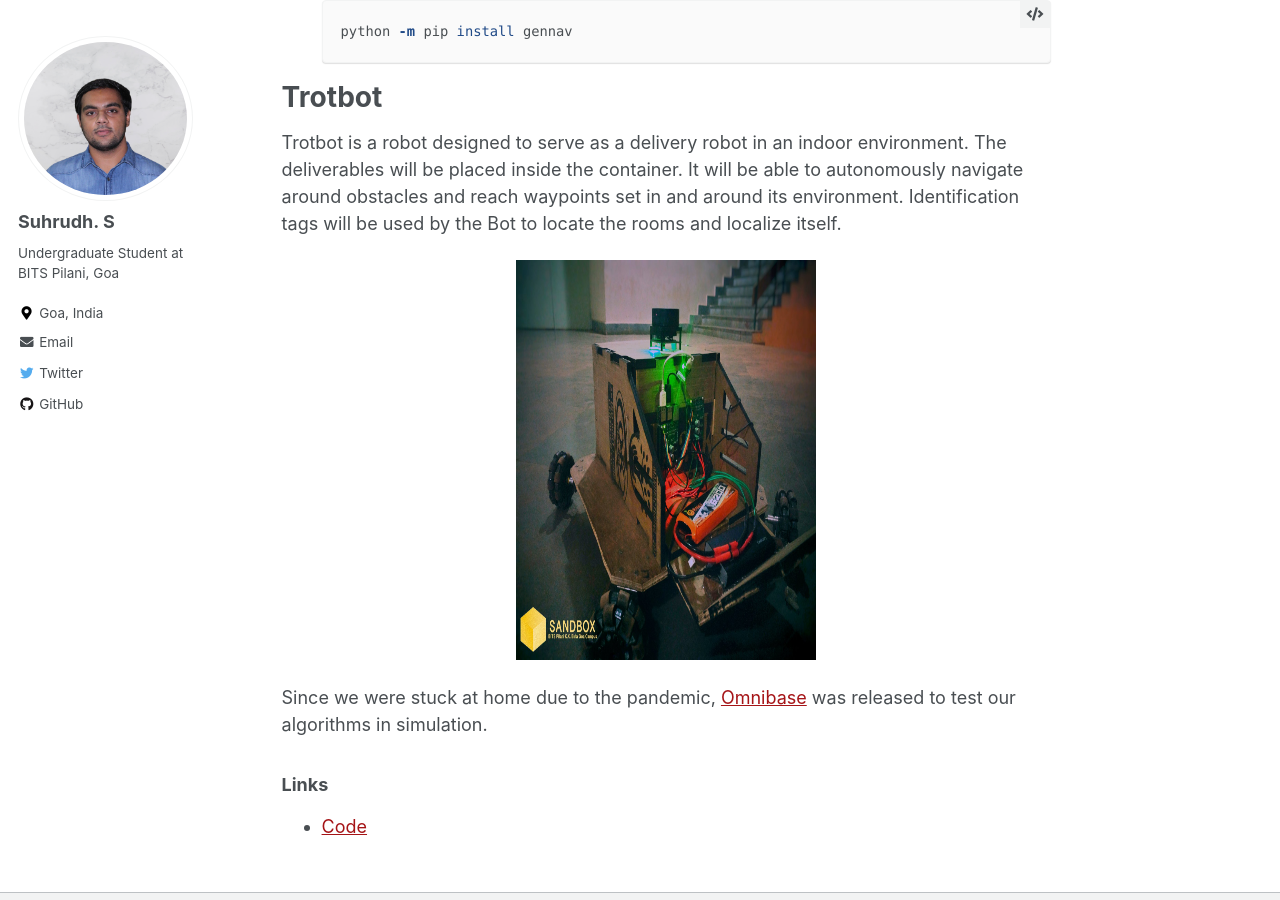
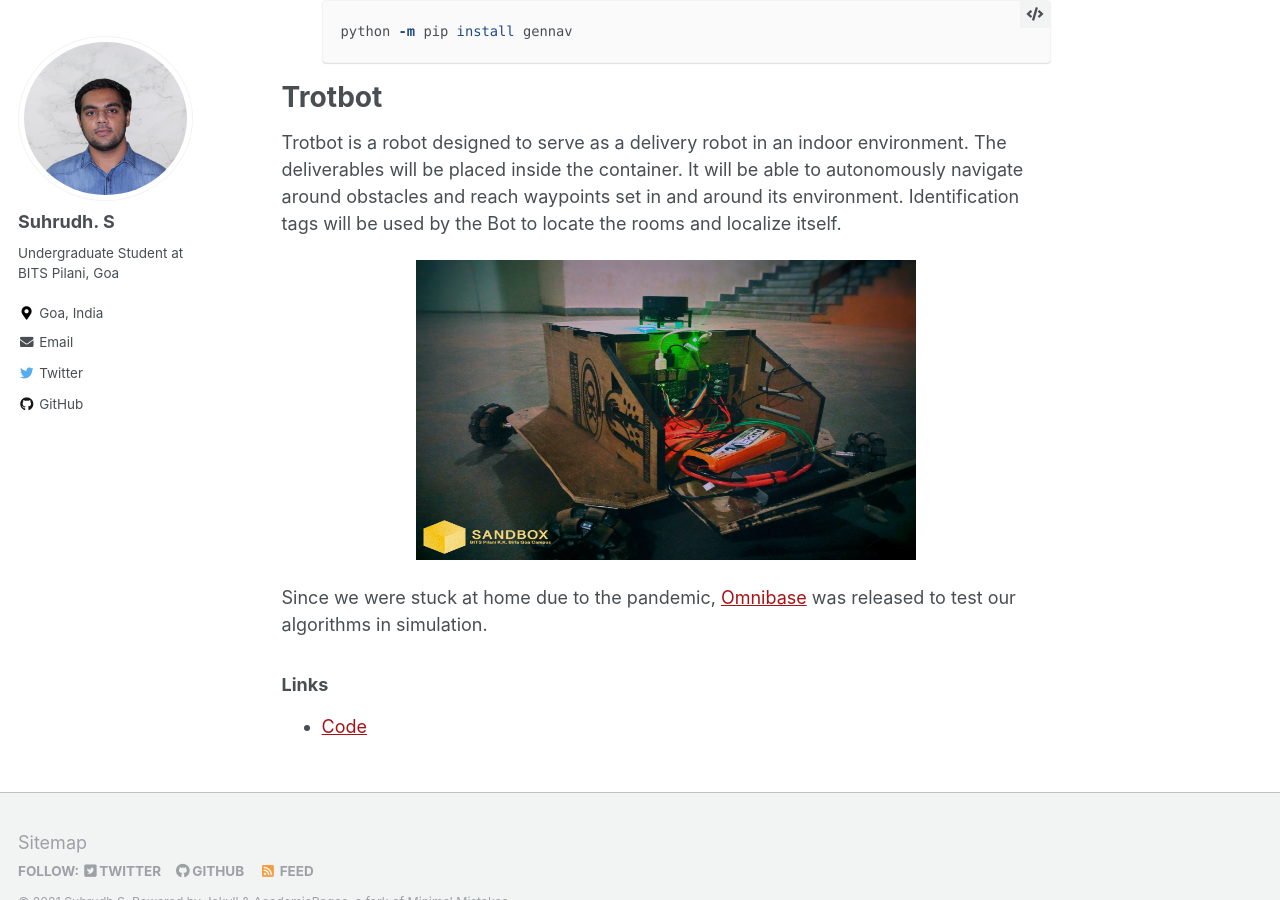
Before and after one commit to SuhrudhSarathy/SuhrudhSarathy.github.io, a Jekyll site: the page built from _pages/software.md, in a window 1280 px wide and 900 px high, scrolled down 1832 px. Built offline with Jekyll 4.4.1, drawn with Linux system fonts in a browser that asks for light colours.

Commit message:
image aligned perfectly

```diff
--- a/_pages/software.md
+++ b/_pages/software.md
@@ -55,7 +55,7 @@ python -m pip install gennav
 Trotbot is a robot designed to serve as a delivery robot in an indoor environment. The deliverables will be placed inside the container. It will be able to autonomously navigate around obstacles and reach waypoints set in and around its environment. Identification tags will be used by the Bot to locate the rooms and localize itself.
 
 <p align="center">
-  <img src="/images/software/trotbot.jpg" alt="MarineGEO circle logo" style="height: 400px; width:300px;"/>
+  <img src="/images/software/trotbot.jpg" alt="MarineGEO circle logo" style="height: 300px; width:500px;"/>
 </p>
 
 Since we were stuck at home due to the pandemic, [Omnibase](https://github.com/ERC-BPGC/omnibase) was released to test our algorithms in simulation.
```
